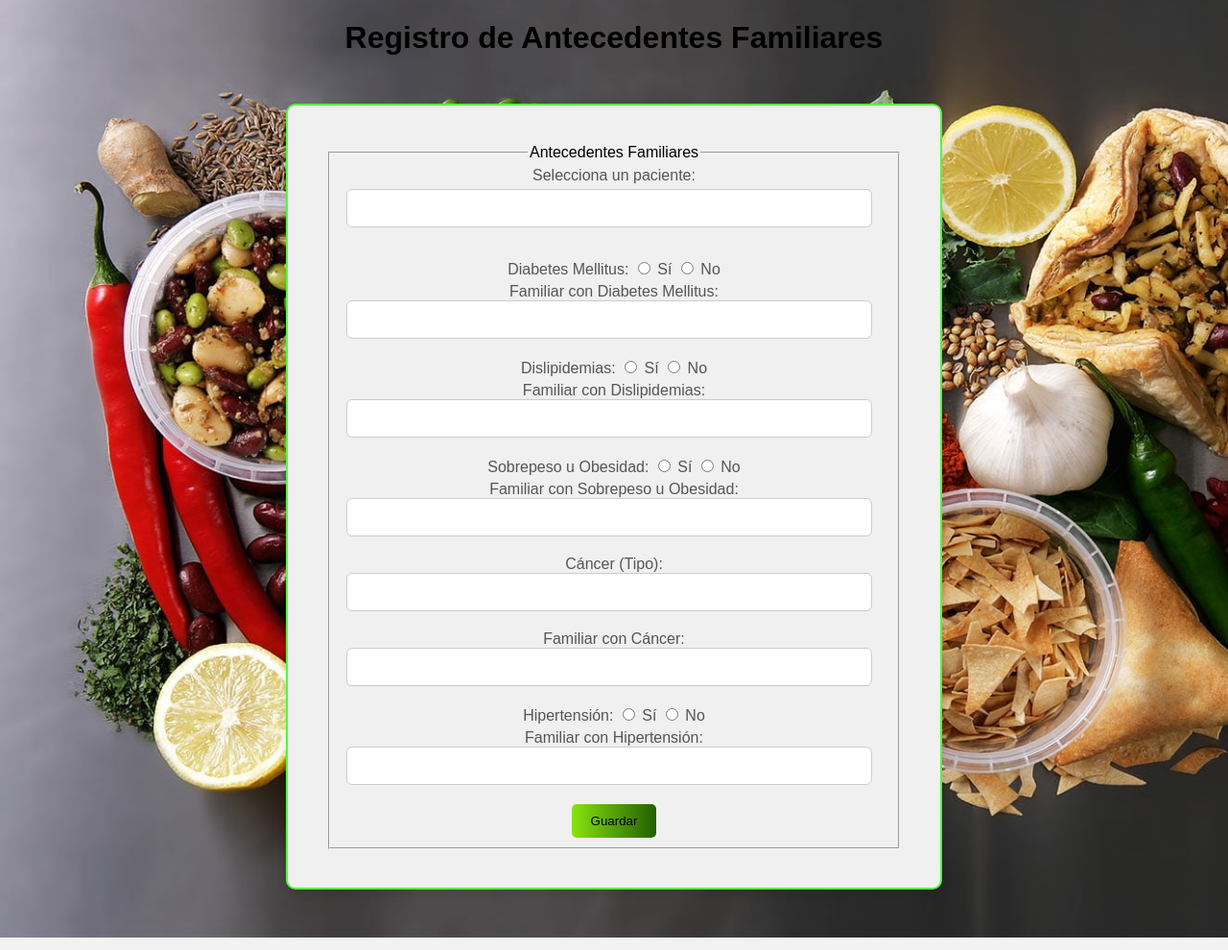
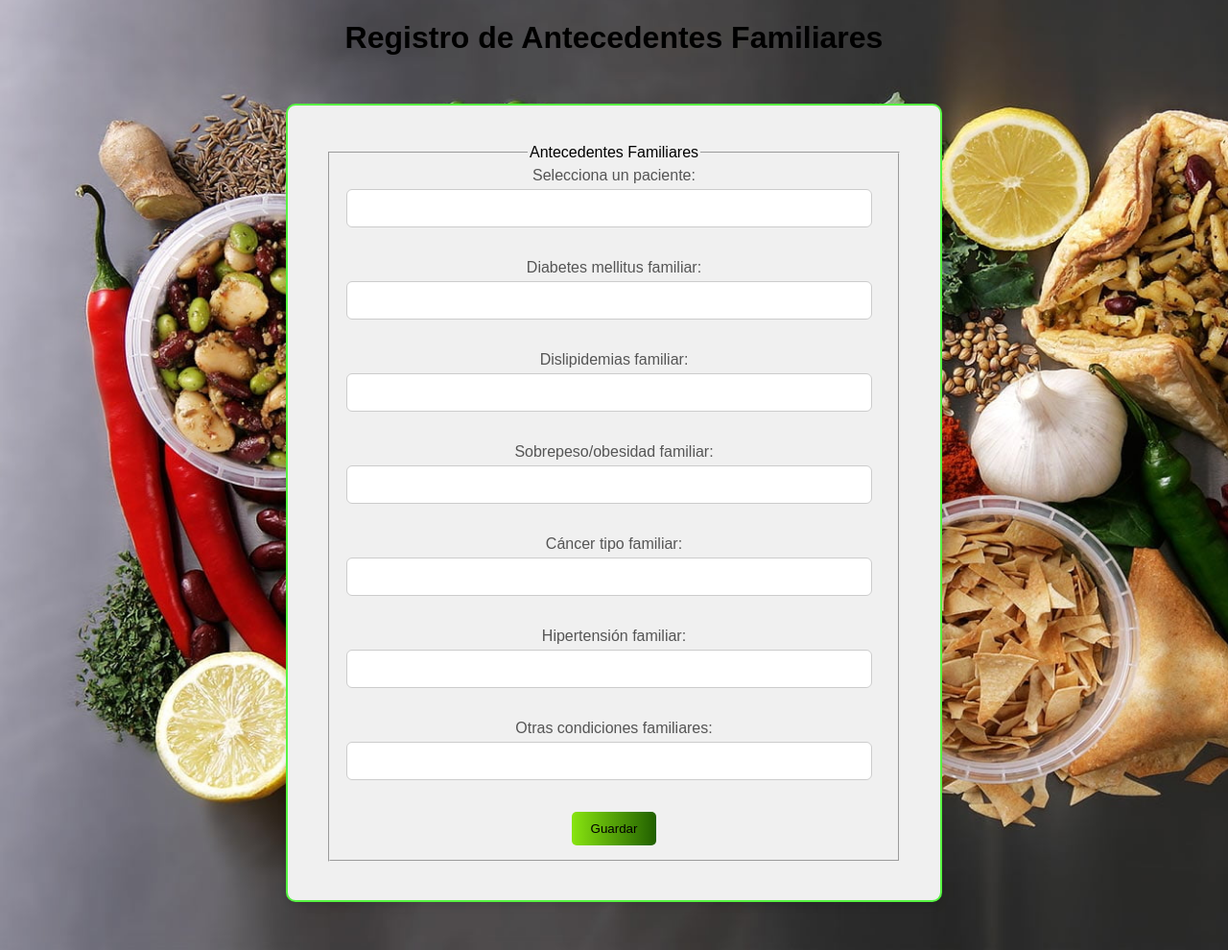
Before and after one commit to Archi3213/CONSULTORIA-GERONTO-GERIATRICA, a Flask app: page /registro_antecedentes_familiares in a window 1280 px wide. Shown: the part 66-1056 px from the top of the page at 96% size. Run offline with Flask 3, Linux system fonts and the light colour scheme; a user stored in the database is signed in; data comes from the database, SQL or seed files in the repository.

Commit message:
CORRECCION

```diff
--- a/app.py
+++ b/app.py
@@ -69,16 +69,16 @@ cursor.execute('''CREATE TABLE IF NOT EXISTS citas (
 
 cursor.execute('''CREATE TABLE IF NOT EXISTS antecedentes_familiares (
                     id_paciente PRIMARY KEY NOT NULL,
-                    diabetes_mellitus TEXT,
                     diabetes_mellitus_familiar TEXT,
-                    dislipidemias TEXT,
                     dislipidemias_familiar TEXT,
-                    sobrepeso_obesidad TEXT,
                     sobrepeso_obesidad_familiar TEXT,
-                    cancer_tipo TEXT,
                     cancer_tipo_familiar TEXT,
-                    hipertension TEXT,
                     hipertension_familiar TEXT,
+                    cardiopatias_familiar TEXT,
+                    litiasis_familiar TEXT,
+                    artristis_familiar TEXT,
+                    asma_familiar TEXT,
+                    otras TEXT,  -- Agregado para otras condiciones
                     FOREIGN KEY (id_paciente) REFERENCES pacientes(id_paciente)
                 )''')
 
@@ -131,8 +131,9 @@ def options():
 @app.route('/registro', methods=['GET', 'POST'])
 @login_required
 def registro_paciente():
+    mensaje_error = None
+
     if request.method == 'POST':
-        # Capturar datos del formulario
         primer_apellido = request.form['primer_apellido'].upper()
         segundo_apellido = request.form['segundo_apellido'].upper()
         nombres = request.form['nombres'].upper()
@@ -145,35 +146,32 @@ def registro_paciente():
         celular = request.form['celular']
         turno = request.form['turno'].upper()
         genero = request.form['genero'].upper()
-        peso = float(request.form['peso'])  # Convertir a float directamente
-        altura = float(request.form['altura'])  # Convertir a float directamente
+        peso = float(request.form['peso'])
+        altura = float(request.form['altura'])
         fecha_registro = request.form['fecha_registro']
         registrado_por = request.form['registrado_por'].upper()
 
-        # Calcular ID del paciente y verificar si ya existe
         id_paciente = f"{primer_apellido[:2].upper()}{segundo_apellido[:2].upper()}{nombres[:2].upper()}{fecha_nacimiento.replace('-', '')}"
-        id_existente = True
         altura_metros = altura / 100
         imc = peso / (altura_metros ** 2)
 
         with get_db_connection() as connection:
             cursor = connection.cursor()
-            while id_existente:
-                cursor.execute("SELECT id_paciente FROM pacientes WHERE id_paciente = ?", (id_paciente,))
-                if cursor.fetchone():
-                    # Si el ID existe, generar uno nuevo
-                    id_paciente = f"{primer_apellido[:2].upper()}{segundo_apellido[:2].upper()}{nombres[:2].upper()}{fecha_nacimiento.replace('-', '')}"
-                else:
-                    id_existente = False  # El ID generado es único, salir del bucle
+            cursor.execute("SELECT id_paciente FROM pacientes WHERE id_paciente = ?", (id_paciente,))
+            if cursor.fetchone():
+                mensaje_error = "El ID del paciente ya existe en la base de datos"
+                id_paciente = f"{primer_apellido[:2].upper()}{segundo_apellido[:2].upper()}{nombres[:2].upper()}{fecha_nacimiento.replace('-', '')}"
+            else:
+                cursor.execute('''INSERT INTO pacientes (id_paciente, primer_apellido, segundo_apellido, nombres, fecha_nacimiento, religion, escolaridad, ocupacion, estado_civil, servicio_salud, celular, turno, genero, peso, altura, imc, fecha_registro, registrado_por)
+                                VALUES (?, ?, ?, ?,  ?, ?, ?, ?, ?,  ?, ?, ?, ?, ?,  ?, ?, ?, ?)''',
+                                (id_paciente, primer_apellido, segundo_apellido, nombres, fecha_nacimiento, religion, escolaridad, ocupacion, estado_civil,  servicio_salud,  celular, turno, genero, peso, altura, imc, fecha_registro, registrado_por))
 
-            # Insertar datos en la base de datos
-            cursor.execute('''INSERT INTO pacientes (id_paciente, primer_apellido, segundo_apellido, nombres, fecha_nacimiento, religion, escolaridad, ocupacion, estado_civil, servicio_salud, celular, turno, genero, peso, altura, imc, fecha_registro, registrado_por)
-                            VALUES (?, ?, ?, ?,  ?, ?, ?, ?, ?,  ?, ?, ?, ?, ?,  ?, ?, ?, ?)''',
-                            (id_paciente, primer_apellido, segundo_apellido, nombres, fecha_nacimiento, religion, escolaridad, ocupacion, estado_civil,  servicio_salud,  celular, turno, genero, peso, altura, imc, fecha_registro, registrado_por))
+        if mensaje_error:
+            return render_template('registro.html', mensaje_error=mensaje_error)
+        else:
+            return redirect(url_for('registro_exitoso', id_paciente=id_paciente, nombre_paciente=f"{nombres} {primer_apellido} {segundo_apellido}"))
 
-        return redirect(url_for('registro_exitoso', id_paciente=id_paciente, nombre_paciente=f"{nombres} {primer_apellido} {segundo_apellido}"))
     return render_template('registro.html')
-
 @app.route('/registro_exitoso')
 def registro_exitoso():
     id_paciente = request.args.get('id_paciente')
@@ -286,43 +284,42 @@ def directorio_pacientes():
 def registro_antecedentes_familiares():
     if request.method == 'POST':
         id_paciente = request.form['id_paciente']
-        diabetes_mellitus = request.form['diabetes_mellitus']
         diabetes_mellitus_familiar = request.form['diabetes_mellitus_familiar']
-        dislipidemias = request.form['dislipidemias']
         dislipidemias_familiar = request.form['dislipidemias_familiar']
-        sobrepeso_obesidad = request.form['sobrepeso_obesidad']
         sobrepeso_obesidad_familiar = request.form['sobrepeso_obesidad_familiar']
-        cancer_tipo = request.form['cancer_tipo']
         cancer_tipo_familiar = request.form['cancer_tipo_familiar']
-        hipertension = request.form['hipertension']
         hipertension_familiar = request.form['hipertension_familiar']
+        otras = request.form['otras']
 
-        # Insertar datos en la tabla de antecedentes familiares
         with get_db_connection() as connection:
             cursor = connection.cursor()
-            cursor.execute("""INSERT INTO "antecedentes_familiares"
-                              (id_paciente, diabetes_mellitus, diabetes_mellitus_familiar,
-                               dislipidemias, dislipidemias_familiar, sobrepeso_obesidad,
-                               sobrepeso_obesidad_familiar, cancer_tipo, cancer_tipo_familiar,
-                               hipertension, hipertension_familiar)
-                              VALUES (?, ?, ?, ?, ?, ?, ?, ?, ?, ?, ?)""",
-                           (id_paciente, diabetes_mellitus, diabetes_mellitus_familiar,
-                            dislipidemias, dislipidemias_familiar, sobrepeso_obesidad,
-                            sobrepeso_obesidad_familiar, cancer_tipo, cancer_tipo_familiar,
-                            hipertension, hipertension_familiar))
+            # Verificar si el id_paciente ya tiene registros en antecedentes_familiares
+            cursor.execute("SELECT id_paciente FROM antecedentes_familiares WHERE id_paciente = ?", (id_paciente,))
+            if cursor.fetchone():
+                # Si existe, actualizar los datos en lugar de insertarlos
+                cursor.execute("""UPDATE antecedentes_familiares SET diabetes_mellitus_familiar=?,
+                                  dislipidemias_familiar=?, sobrepeso_obesidad_familiar=?,
+                                  cancer_tipo_familiar=?, hipertension_familiar=?, otras=?
+                                  WHERE id_paciente=?""",
+                               (diabetes_mellitus_familiar, dislipidemias_familiar, sobrepeso_obesidad_familiar,
+                                cancer_tipo_familiar, hipertension_familiar, otras, id_paciente))
+            else:
+                # Si no existe, insertar los datos
+                cursor.execute("""INSERT INTO antecedentes_familiares
+                                  (id_paciente, diabetes_mellitus_familiar, dislipidemias_familiar,
+                                   sobrepeso_obesidad_familiar, cancer_tipo_familiar, hipertension_familiar, otras)
+                                  VALUES (?, ?, ?, ?, ?, ?, ?)""",
+                               (id_paciente, diabetes_mellitus_familiar, dislipidemias_familiar,
+                                sobrepeso_obesidad_familiar, cancer_tipo_familiar, hipertension_familiar, otras))
 
-        # Redirigir a una página de éxito o a donde desees después de guardar los datos
         return redirect(url_for('registro_exitoso'))
 
-    # Obtener la lista de pacientes para el formulario
     with get_db_connection() as connection:
         cursor = connection.cursor()
         cursor.execute("SELECT id_paciente, primer_apellido, segundo_apellido, nombres FROM pacientes")
         pacientes = cursor.fetchall()
 
     return render_template('registro_antecedentes_familiares.html', pacientes=pacientes)
-
-
 @app.route('/expediente')
 @login_required
 def expediente():
--- a/templates/registro_antecedentes_familiares.html
+++ b/templates/registro_antecedentes_familiares.html
@@ -34,53 +34,24 @@
                 </datalist><br><br>
 
                 <label>
-                    Diabetes Mellitus:
-                    <input type="radio" name="diabetes_mellitus" value="Sí" required> Sí
-                    <input type="radio" name="diabetes_mellitus" value="No" required> No
-                </label>
-                <label>
-                    Familiar con Diabetes Mellitus:
-                    <input type="text" name="diabetes_mellitus_familiar">
-                </label>
 
-                <label>
-                    Dislipidemias:
-                    <input type="radio" name="dislipidemias" value="Sí" required> Sí
-                    <input type="radio" name="dislipidemias" value="No" required> No
-                </label>
-                <label>
-                    Familiar con Dislipidemias:
-                    <input type="text" name="dislipidemias_familiar">
-                </label>
+        <label for="diabetes_mellitus_familiar">Diabetes mellitus familiar:</label>
+        <input type="text" id="diabetes_mellitus_familiar" name="diabetes_mellitus_familiar" required><br><br>
 
-                <label>
-                    Sobrepeso u Obesidad:
-                    <input type="radio" name="sobrepeso_obesidad" value="Sí" required> Sí
-                    <input type="radio" name="sobrepeso_obesidad" value="No" required> No
-                </label>
-                <label>
-                    Familiar con Sobrepeso u Obesidad:
-                    <input type="text" name="sobrepeso_obesidad_familiar">
-                </label>
+        <label for="dislipidemias_familiar">Dislipidemias familiar:</label>
+        <input type="text" id="dislipidemias_familiar" name="dislipidemias_familiar" required><br><br>
 
-                <label>
-                    Cáncer (Tipo):
-                    <input type="text" name="cancer_tipo">
-                </label>
-                <label>
-                    Familiar con Cáncer:
-                    <input type="text" name="cancer_tipo_familiar">
-                </label>
+        <label for="sobrepeso_obesidad_familiar">Sobrepeso/obesidad familiar:</label>
+        <input type="text" id="sobrepeso_obesidad_familiar" name="sobrepeso_obesidad_familiar" required><br><br>
 
-                <label>
-                    Hipertensión:
-                    <input type="radio" name="hipertension" value="Sí" required> Sí
-                    <input type="radio" name="hipertension" value="No" required> No
-                </label>
-                <label>
-                    Familiar con Hipertensión:
-                    <input type="text" name="hipertension_familiar">
-                </label>
+        <label for="cancer_tipo_familiar">Cáncer tipo familiar:</label>
+        <input type="text" id="cancer_tipo_familiar" name="cancer_tipo_familiar" required><br><br>
+
+        <label for="hipertension_familiar">Hipertensión familiar:</label>
+        <input type="text" id="hipertension_familiar" name="hipertension_familiar" required><br><br>
+
+        <label for="otras">Otras condiciones familiares:</label>
+        <input type="text" id="otras" name="otras"><br><br>
 
                 <button type="submit">Guardar</button>
             </fieldset>
```
Also changed, not shown: templates/registro.html (+7 -0 lines), nutricion_consulta.db.
